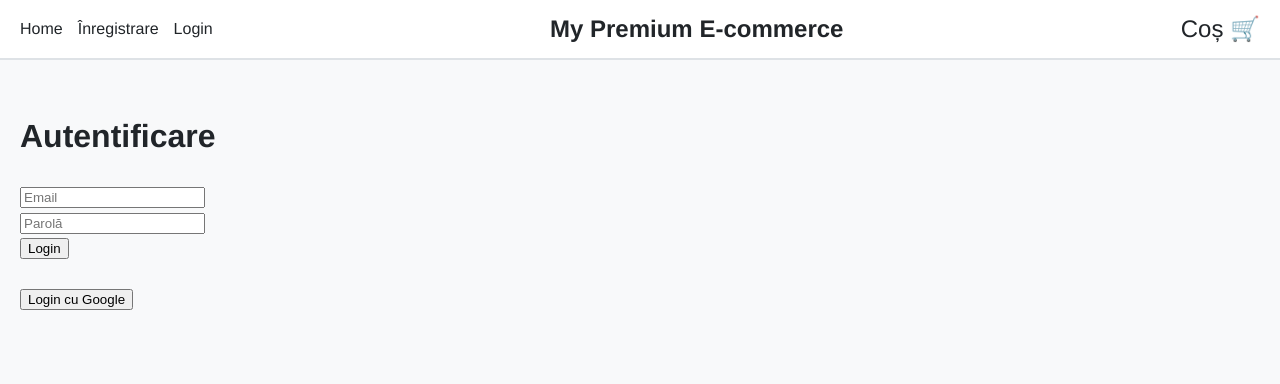
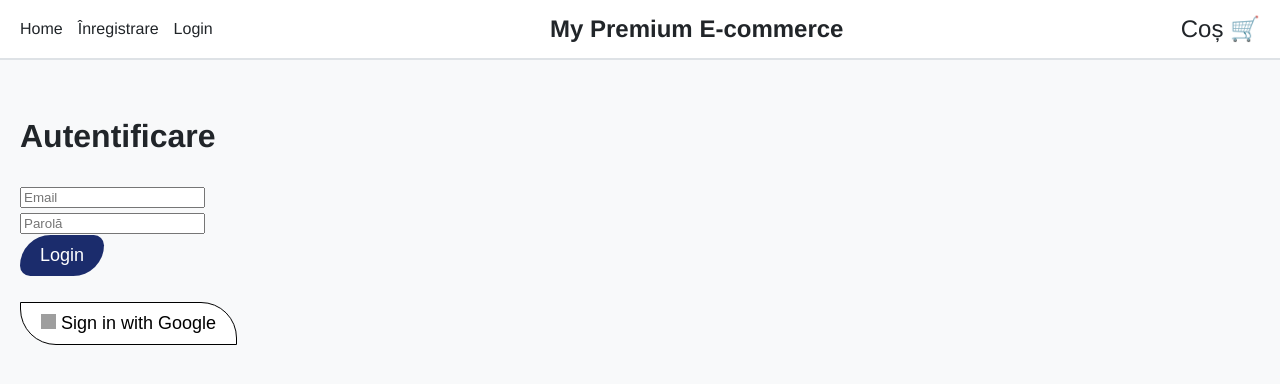
Before and after one commit to AndreiCtristianBot/ecommerce-client, a React (Create React App) app: page /login in a window 1280 px wide. Shown: the top 384 px of the page. Built offline with nearby package versions, Linux system fonts and the light colour scheme; grey boxes are pictures that could not be loaded.

Commit message:
added button google styling

```diff
--- a/src/components/Navbar.js
+++ b/src/components/Navbar.js
@@ -75,7 +75,7 @@ function Navbar({ cart, setCart }) {
           )}
         </div>
       </div>
-      {token && <button className="btn" onClick={handleLogout} style={{marginLeft: '15px', padding: '5px', cursor: 'hover'}}>Logout</button>}
+      {token && <button className="logout" onClick={handleLogout} style={{marginLeft: '15px', padding: '5px', cursor: 'hover'}}>Logout</button>}
     </header>
   );
 }
--- a/src/components/ProductDetail.js
+++ b/src/components/ProductDetail.js
@@ -133,7 +133,7 @@ Alte caracteristici video:	Procesor NQ4 AI Gen2, OLED Glare Free, Oled HDR PRO,
 
   return (
     <div style={{ padding: '20px' }}>
-      <button onClick={() => navigate(-1)}>Înapoi</button>
+      <button onClick={() => navigate(-1)} className="inapoi">Înapoi</button>
       <div style={{ display: 'flex', gap: '20px', marginTop: '20px' }}>
         <img
           src={product.image_url || ''}
--- a/src/pages/Login.js
+++ b/src/pages/Login.js
@@ -52,10 +52,10 @@ function Login() {
             required
           />
         </div>
-        <button type="submit">Login</button>
+        <button type="submit" class="login">Login</button>
       </form>
       <br />
-      <button onClick={handleGoogleLogin}>Login cu Google</button>
+      <button onClick={handleGoogleLogin} className="google"><img src="https://upload.wikimedia.org/wikipedia/commons/thumb/c/c1/Google_%22G%22_logo.svg/800px-Google_%22G%22_logo.svg.png" alt="google logo" width="15px" height="15px"></img> Sign in with Google</button>
     </div>
   );
 }
--- a/src/styles.css
+++ b/src/styles.css
@@ -213,6 +213,109 @@ body {
     border-radius: 0.25rem;
 }
 
+.google {
+  background-color: white;
+  border: 1px solid black;
+  border-radius: 0 2em;
+  font-size: large;
+  padding-top: 10px;
+  padding-bottom: 10px;
+  padding-right: 20px;
+  padding-left: 20px;
+  cursor: pointer;
+}
+
+.google:hover {
+  background-color: rgb(249, 249, 249);
+}
+
+.google:focus {
+  background-color: rgb(243, 243, 243);
+}
+
+.login {
+  background-color: #1b2c6c;
+  color: #fff;
+  cursor: pointer;
+  border-radius: 3em 1em;
+  font-size: large;
+  padding-top: 10px;
+  padding-bottom: 10px;
+  padding-right: 20px;
+  padding-left: 20px;
+  border: 0px;
+}
+
+.login:hover {
+  background-color: #31489b;
+  color: #fff;
+  cursor: pointer;
+  border-radius: 3em 1em;
+  font-size: large;
+  padding-top: 10px;
+  padding-bottom: 10px;
+  padding-right: 20px;
+  padding-left: 20px;
+  border: 0px;
+}
+
+.login:focus {
+  background-color: #3951a8;
+  color: #fff;
+  cursor: pointer;
+  border-radius: 3em 1em;
+  font-size: large;
+  padding-top: 10px;
+  padding-bottom: 10px;
+  padding-right: 20px;
+  padding-left: 20px;
+  border: 0px;
+}
+
+.logout {
+  margin-left: 15px;
+  padding: 50px;
+  cursor: pointer;
+  background-color:  #b1d4ff;
+  border: 1px solid black;
+  border-radius: 10px;
+  font-size: large;
+}
+
+.logout:hover {
+  background-color:  #9ec8fb;
+  padding: 50px;
+  outline: none;
+}
+
+.logout:focus {
+  background-color:  #78b5ff;
+  padding: 50px;
+  outline: none;
+}
+
+.inapoi {
+  color: #000000;
+  background-color: #f0f0f0;
+  outline: none;
+  border-radius: 10px;
+  border: 0.1px solid black;
+  padding: 10px;
+  cursor: pointer;
+}
+
+.inapoi:hover {
+  color: #000000;
+  background-color: #ddd;
+  outline: none;
+}
+
+.inapoi:focus {
+  color: #000000;
+  background-color: #cbcaca;
+  outline: none;
+}
+
 .important:hover {
     background-color: #218838;
     outline: none;
```
Also changed, not shown: 1 other file (tests, documents, lock files or other folders).
